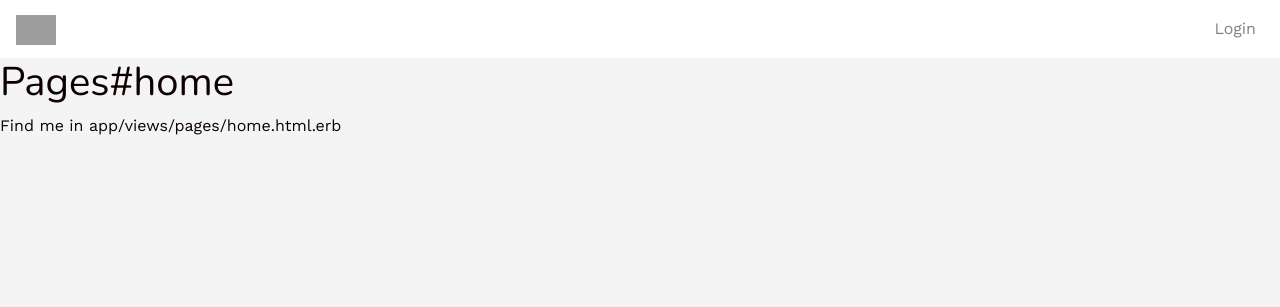
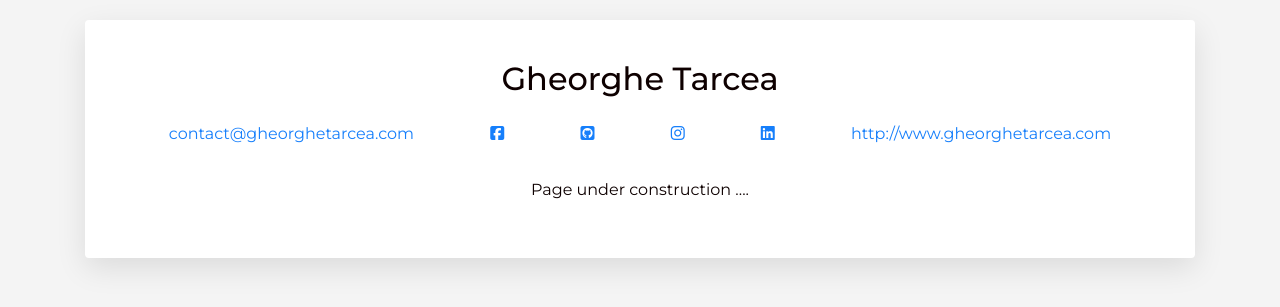
Before and after one commit to tarcea/rails-delivery, a Rails app: page / in a window 1280 px wide. Shown: the top 307 px of the page. Run offline with Rails 7, Linux system fonts and the light colour scheme; style sheets or scripts are compiled from the project's sources; some libraries are stand-ins or nearby versions; grey boxes are pictures that could not be loaded.

Commit message:
aa simple home page as profile

```diff
--- /dev/null
+++ b/app/assets/stylesheets/components/_card.scss
@@ -0,0 +1,41 @@
+.card-white {
+  background-color: white;
+  padding: 40px;
+  box-shadow: 0px 10px 30px rgba(0,0,0,0.1);
+  border-radius: 4px;
+  margin: 20px 0px;
+  text-align: center;
+}
+
+.list-inline {
+  list-style: none;
+  padding-left: 0px;
+}
+
+.list-inline li {
+  display: inline-block;
+  padding: 0px 20px;
+  margin: 16px;
+}
+
+@media (max-width: 960px) {
+  /* For a screen < 960px, this CSS will be read */
+  .container {
+    width: 700px;
+    margin: 40px auto;
+  }
+}
+@media (max-width: 720px) {
+  /* For a screen < 720px, this CSS will be read */
+  .container {
+    width: 500px;
+    margin: 40px auto;
+  }
+}
+@media (max-width: 540px) {
+  /* For a screen < 540px, this CSS will be read */
+  .container {
+    width: 400px;
+    margin: 40px auto;
+  }
+}
--- a/app/assets/stylesheets/components/_index.scss
+++ b/app/assets/stylesheets/components/_index.scss
@@ -2,3 +2,4 @@
 @import "alert";
 @import "avatar";
 @import "navbar";
+@import "card";
--- a/app/assets/stylesheets/config/_fonts.scss
+++ b/app/assets/stylesheets/config/_fonts.scss
@@ -1,9 +1,9 @@
 // Import Google fonts
 @import url('https://fonts.googleapis.com/css?family=Nunito:400,700|Work+Sans:400,700&display=swap');
-
+@import url('https://fonts.googleapis.com/css2?family=Montserrat:wght@100;200;300;400;500;700&display=swap');
 // Define fonts for body and headers
-$body-font: "Work Sans", "Helvetica", "sans-serif";
-$headers-font: "Nunito", "Helvetica", "sans-serif";
+$body-font: "Montserrat", "Helvetica", "sans-serif";
+$headers-font: "Montserrat", "Helvetica", "sans-serif";
 
 // To use a font file (.woff) uncomment following lines
 // @font-face {
--- a/app/views/layouts/application.html.erb
+++ b/app/views/layouts/application.html.erb
@@ -10,7 +10,7 @@
     <%#= stylesheet_pack_tag 'application', media: 'all' %> <!-- Uncomment if you import CSS in app/javascript/packs/application.js -->
   </head>
   <body>
-    <%= render 'shared/navbar' %>
+    <!-- <%= render 'shared/navbar' %> -->
     <%= render 'shared/flashes' %>
     <%= yield %>
     <%= javascript_include_tag 'application' %>
--- a/app/views/pages/home.html.erb
+++ b/app/views/pages/home.html.erb
@@ -1,2 +1,38 @@
-<h1>Pages#home</h1>
-<p>Find me in app/views/pages/home.html.erb</p>
+        <div class="container">
+          <div class="card-white">
+            <h2>Gheorghe Tarcea</h2>
+            <ul class="list-inline">
+              <li>
+                <a href="mailto:contact@gheorghetarcea.com" target="_blank">
+                  contact@gheorghetarcea.com
+                </a>
+              </li>
+              <li>
+                <a href="https://www.facebook.com/gheorghe.tarcea" target="_blank">
+                  <i class="fab fa-facebook-square"></i>
+                </a>
+              </li>
+              <li>
+                <a href="https://github.com/tarcea" target="_blank">
+                  <i class="fab fa-github-square"></i>
+                </a>
+              </li>
+              <li>
+                <a href="https://www.instagram.com/ghtarcea/" target="_blank">
+                  <i class="fab fa-instagram"></i>
+                </a>
+              </li>
+              <li>
+                <a href="https://www.linkedin.com/in/gheorghe-tarcea-0a2b4589" target="_blank">
+                  <i class="fab fa-linkedin"></i>
+                </a>
+              </li>
+              <li>
+                <a href="http://www.gheorghetarcea.com" target="_blank">
+                  http://www.gheorghetarcea.com
+                </a>
+              </li>
+            </ul>
+            <p>Page under construction ....</p>
+          </div>
+        </div>
--- a/app/views/shared/_navbar.html.erb
+++ b/app/views/shared/_navbar.html.erb
@@ -1,6 +1,6 @@
 <div class="navbar navbar-expand-sm navbar-light navbar-lewagon">
   <%= link_to "#", class: "navbar-brand" do %>
-    <%= image_tag "https://raw.githubusercontent.com/lewagon/fullstack-images/master/uikit/logo.png" %>
+    <%= image_tag "logo.png" %>
     <% end %>
 
   <button class="navbar-toggler" type="button" data-toggle="collapse" data-target="#navbarSupportedContent" aria-controls="navbarSupportedContent" aria-expanded="false" aria-label="Toggle navigation">
@@ -18,7 +18,7 @@
           <%= link_to "Messages", "#", class: "nav-link" %>
         </li>
         <li class="nav-item dropdown">
-          <%= image_tag "https://kitt.lewagon.com/placeholder/users/ssaunier", class: "avatar dropdown-toggle", id: "navbarDropdown", data: { toggle: "dropdown" }, 'aria-haspopup': true, 'aria-expanded': false %>
+          <%= image_tag "ghtarcea.jpg", class: "avatar dropdown-toggle", id: "navbarDropdown", data: { toggle: "dropdown" }, 'aria-haspopup': true, 'aria-expanded': false %>
           <div class="dropdown-menu dropdown-menu-right" aria-labelledby="navbarDropdown">
             <%= link_to "Action", "#", class: "dropdown-item" %>
             <%= link_to "Another action", "#", class: "dropdown-item" %>
```
Also changed, not shown: app/assets/images/ghtarcea.jpg (added), app/assets/images/logo.jpg (added), app/assets/images/logo.png, app/assets/stylesheets/pages/_index.scss (line endings or trailing spaces).
